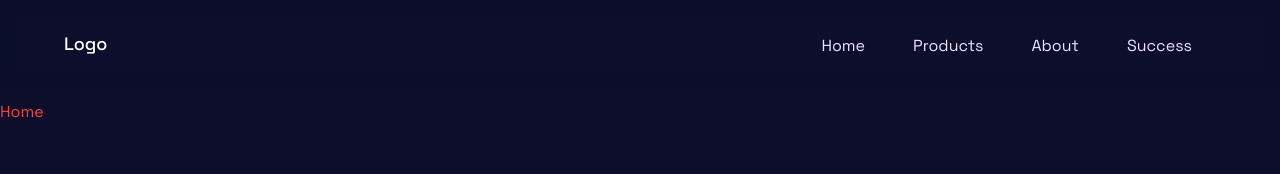
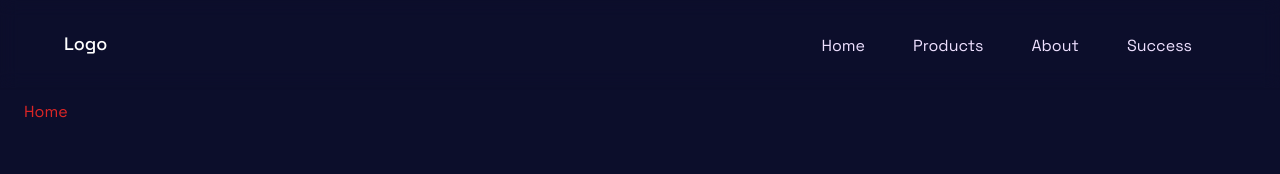
Before and after one commit to SaymanRabbi/course_managment_frontend, a React (Vite) app: page / in a window 1280 px wide. Shown: the top 174 px of the page. Built offline with nearby package versions, Linux system fonts and the light colour scheme.

Commit message:
make container

```diff
--- a/src/App.tsx
+++ b/src/App.tsx
@@ -5,14 +5,12 @@ import VerifyToken from "./Page/VerifyToken";
 import Login from "./Page/Login";
 import ForgotPass from "./Page/ForgotPass";
 import ForgotPassCode from "./Page/ForgotPassCode";
+import Home from "./Page/Home";
 function App() {
   return (
     <>
       <Routes>
-        <Route
-          path="/"
-          element={<h2 className=" text-red-500 pt-[100px]">Home</h2>}
-        />
+        <Route path="/" element={<Home />} />
         <Route path="/register" element={<Register />} />
         <Route path="/login" element={<Login />} />
         <Route path="/verify-email/:token" element={<VerifyToken />} />
--- /dev/null
+++ b/src/Components/Container/Container.tsx
@@ -0,0 +1,16 @@
+import React from "react";
+
+interface Props {
+  children: React.ReactNode;
+  className?: string;
+}
+
+const Container: React.FC<Props> = ({ children, className }) => {
+  return (
+    <div className={`container px-[30px] sm:px-[24px] mx-auto ${className}`}>
+      {children}
+    </div>
+  );
+};
+
+export default Container;
--- a/src/Components/Footer/Footer.tsx
+++ b/src/Components/Footer/Footer.tsx
@@ -1,5 +1,6 @@
 // import Button from "../Button/Button";
 import Button from "../Button/Button";
+import Container from "../Container/Container";
 import DynamicHedding from "../DynamicHedding/DynamicHedding";
 interface Route {
   title: string;
@@ -51,7 +52,7 @@ const Footer = () => {
   return (
     <>
       <div className="py-6 mt-32">
-        <div className="container px-[30px] sm:px-[24px] mx-auto text-textPrimary">
+        <Container className=" text-textPrimary">
           <div className="grid grid-cols-1 md:grid-cols-2 gap-4">
             <div>
               <h2 className="text-3xl font-bold">
@@ -130,7 +131,7 @@ const Footer = () => {
               </div>
             </div>
           </div>
-        </div>
+        </Container>
       </div>
     </>
   );
--- a/src/Components/Navbar/Navbar.tsx
+++ b/src/Components/Navbar/Navbar.tsx
@@ -1,5 +1,6 @@
 import { useState } from "react";
 import { FiAlignLeft, FiAlignRight } from "react-icons/fi";
+import Container from "../Container/Container";
 interface Route {
   name: string;
   link: string;
@@ -27,7 +28,7 @@ const Navbar = () => {
   return (
     <nav className=" flex flex-col w-[100%] shrink-0 fixed z-[1100] top-0 left-auto right-0 bg-transparent backdrop-blur-[9px] text-white shadow-sm">
       {/* conatiner */}
-      <div className=" container px-[30px] sm:px-[24px] mx-auto pt-4 pb-2 relative">
+      <Container className="pt-4 pb-2 relative">
         <div className=" xl:mx-[40px] min-h-[48px] sm:min-h-[64px] relative pt-[8px] pb-[12px] flex items-center justify-between ">
           {/* ------logo */}
           <a
@@ -93,7 +94,7 @@ const Navbar = () => {
           {/*----mobile menu----*/}
           {/* navbar item */}
         </div>
-      </div>
+      </Container>
       {/* conatiner */}
     </nav>
   );
--- a/src/Page/ForgotPass.tsx
+++ b/src/Page/ForgotPass.tsx
@@ -5,6 +5,7 @@ import { useUserStore } from "../Store/UserStore";
 import Toast from "../Components/Toast";
 import Button from "../Components/Button/Button";
 import { useNavigate } from "react-router-dom";
+import Container from "../Components/Container/Container";
 interface FormData {
   email: string;
 }
@@ -54,8 +55,8 @@ const ForgotPass: React.FC = () => {
       className=" h-[100%] min-h-[87vh] bg-[url(../../../public/images/register/background.svg)] bg-no-repeat"
       style={{ backgroundPosition: "100% 15%" }}
     >
-      <div className=" container pt-[200px] max-w-[1320px] mx-auto h-[100%]">
-        <div className=" flex flex-wrap mx-[15px]">
+      <Container className="pt-[200px] h-[100%] ">
+        <div className=" flex flex-wrap mx-[15px] px-14">
           <div className=" grid grid-cols-12 w-[100%] pt-[40px]">
             <div className=" md:col-span-8 col-span-12 lg:col-span-6">
               <h2 className=" pb-[20px] font-[700] text-[64px] leading-[82px] capitalize text-[#b5acff]">
@@ -96,7 +97,7 @@ const ForgotPass: React.FC = () => {
             </div>
           </div>
         </div>
-      </div>
+      </Container>
     </div>
   );
 };
--- a/src/Page/ForgotPassCode.tsx
+++ b/src/Page/ForgotPassCode.tsx
@@ -4,6 +4,7 @@ import { useUserStore } from "../Store/UserStore";
 import Toast from "../Components/Toast";
 import Button from "../Components/Button/Button";
 import { useNavigate, useParams } from "react-router-dom";
+import Container from "../Components/Container/Container";
 interface FormData {
   code: string;
   _id: string;
@@ -67,8 +68,8 @@ const ForgotPassCode: React.FC = () => {
       className=" h-[100%] min-h-[87vh] bg-[url(../../../public/images/register/background.svg)] bg-no-repeat"
       style={{ backgroundPosition: "100% 15%" }}
     >
-      <div className=" container pt-[200px] max-w-[1320px] mx-auto h-[100%]">
-        <div className=" flex flex-wrap mx-[15px]">
+      <Container className="pt-[200px] h-[100%]">
+        <div className=" flex flex-wrap mx-[15px] px-14">
           <div className=" grid grid-cols-12 w-[100%] pt-[40px]">
             <div className=" md:col-span-8 col-span-12 lg:col-span-6">
               <h2 className=" pb-[20px] font-[700] text-[64px] leading-[82px] capitalize text-[#b5acff]">
@@ -126,7 +127,7 @@ const ForgotPassCode: React.FC = () => {
             </div>
           </div>
         </div>
-      </div>
+      </Container>
     </div>
   );
 };
--- /dev/null
+++ b/src/Page/Home.tsx
@@ -0,0 +1,12 @@
+import React from "react";
+import Container from "../Components/Container/Container";
+
+const Home = () => {
+  return (
+    <Container className=" pt-[100px] h-[100%]">
+      <h2 className=" text-red-600">Home</h2>
+    </Container>
+  );
+};
+
+export default Home;
--- a/src/Page/Login.tsx
+++ b/src/Page/Login.tsx
@@ -6,6 +6,7 @@ import Toast from "../Components/Toast";
 import { Link, useNavigate } from "react-router-dom";
 import Button from "../Components/Button/Button";
 import UAParser from "ua-parser-js";
+import Container from "../Components/Container/Container";
 interface FormData {
   password: string;
   email: string;
@@ -62,8 +63,9 @@ const Login: React.FC = () => {
       className=" h-[100%] min-h-[87vh] bg-[url(../../../public/images/register/background.svg)] bg-no-repeat "
       style={{ backgroundPosition: "100% 15%" }}
     >
-      <div className=" container pt-[200px] max-w-[1320px] mx-auto h-[100%]">
-        <div className=" flex flex-wrap mx-[15px]">
+      <Container className=" pt-[200px] h-[100%]">
+        {" "}
+        <div className=" flex flex-wrap mx-[15px] px-14">
           <div className=" grid grid-cols-12 w-[100%] pt-[40px]">
             <div className=" md:col-span-8 col-span-12 lg:col-span-6">
               <h2 className=" pb-[20px] font-[700] text-[64px] leading-[82px] capitalize text-[#b5acff]">
@@ -138,7 +140,7 @@ const Login: React.FC = () => {
             </div>
           </div>
         </div>
-      </div>
+      </Container>
     </div>
   );
 };
--- a/src/Page/Register.tsx
+++ b/src/Page/Register.tsx
@@ -5,6 +5,7 @@ import { useUserStore } from "../Store/UserStore";
 import Toast from "../Components/Toast";
 import { Link, useNavigate } from "react-router-dom";
 import Button from "../Components/Button/Button";
+import Container from "../Components/Container/Container";
 interface FormData {
   username: string;
   password: string;
@@ -59,8 +60,8 @@ const Register: React.FC = () => {
       className=" h-[100%] min-h-[87vh] bg-[url(../../../public/images/register/background.svg)] bg-no-repeat"
       style={{ backgroundPosition: "100% 15%" }}
     >
-      <div className=" container pt-[200px] max-w-[1320px] mx-auto h-[100%]">
-        <div className=" flex flex-wrap mx-[15px]">
+      <Container className=" pt-[200px] h-[100%]">
+        <div className=" flex flex-wrap mx-[15px] px-14">
           <div className=" grid grid-cols-12 w-[100%] pt-[40px]">
             <div className=" md:col-span-8 col-span-12 lg:col-span-6">
               <h2 className=" pb-[20px] font-[700] text-[64px] leading-[82px] capitalize text-[#b5acff]">
@@ -147,7 +148,7 @@ const Register: React.FC = () => {
             </div>
           </div>
         </div>
-      </div>
+      </Container>
     </div>
   );
 };
```
